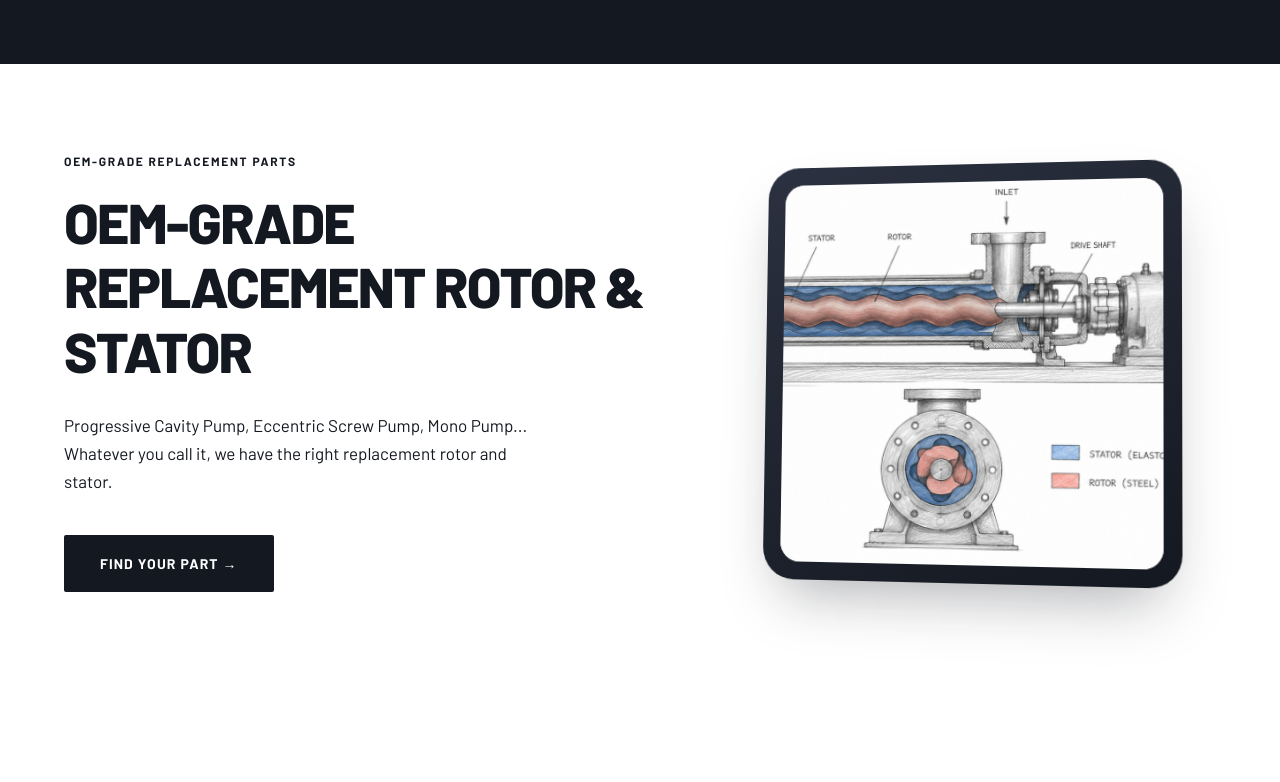
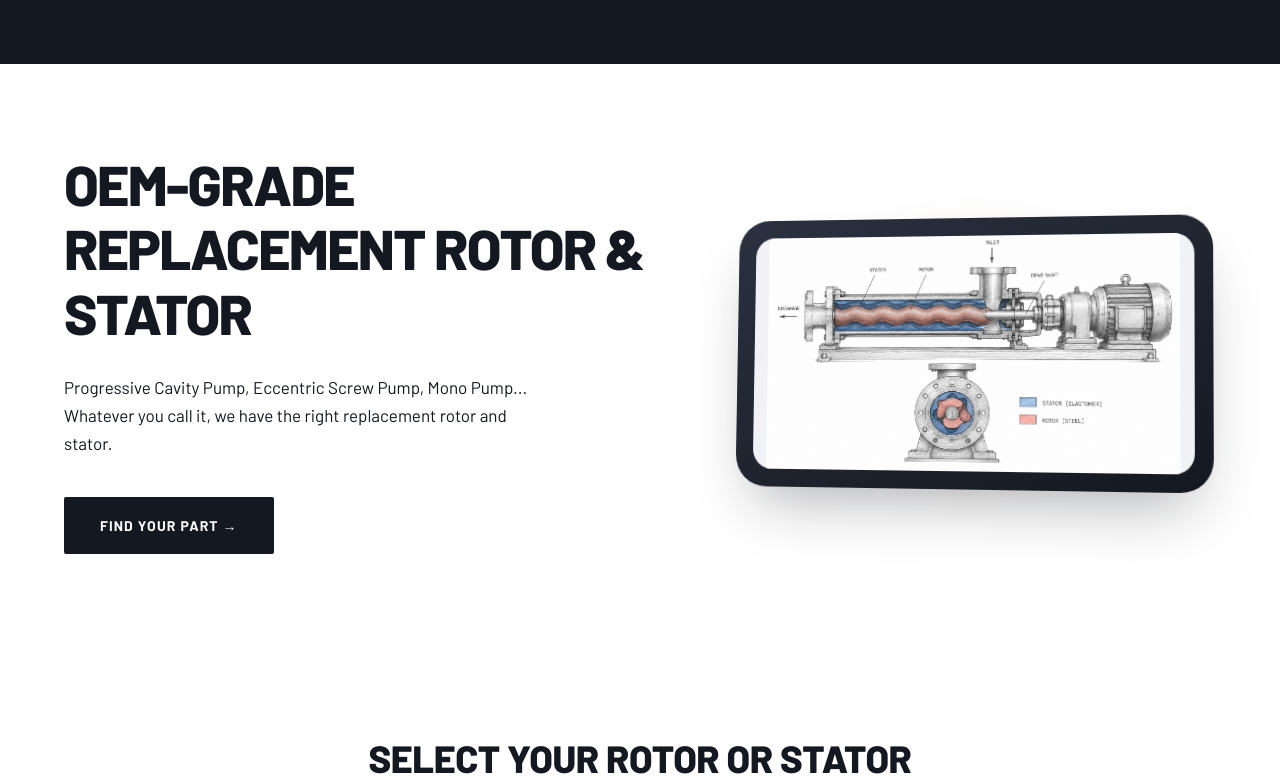
Before and after one commit to rotor-stator/rs, a Next.js app: page /en in a window 1280 px wide. Shown: the top 782 px of the page. Built offline with nearby package versions, Linux system fonts and the light colour scheme.

Commit message:
Remove hero eyebrow text, fix image aspect ratio to landscape

```diff
--- a/components/home/Hero.tsx
+++ b/components/home/Hero.tsx
@@ -33,20 +33,6 @@ export default function Hero() {
       >
         {/* Left column */}
         <div style={{ display: "flex", flexDirection: "column", justifyContent: "center" }}>
-          <span
-            style={{
-              display: "inline-block",
-              fontSize: 12,
-              fontWeight: 700,
-              letterSpacing: "0.14em",
-              textTransform: "uppercase",
-              color: "var(--color-rs-orange)",
-              marginBottom: 20,
-            }}
-          >
-            {t("heroEyebrow")}
-          </span>
-
           <h1
             style={{
               fontSize: "clamp(36px, 5vw, 56px)",
@@ -123,14 +109,14 @@ export default function Hero() {
               zIndex: 0,
             }}
           />
-          {/* Device frame */}
+          {/* Device frame — aspect ratio matches head-pic.png's native 1536×870 */}
           <div
             style={{
               position: "relative",
               zIndex: 1,
               width: "100%",
-              maxWidth: 420,
-              aspectRatio: "1 / 1",
+              maxWidth: 480,
+              aspectRatio: "1536 / 870",
               padding: 18,
               borderRadius: 32,
               background: "linear-gradient(155deg, #2B3140, #141820)",
@@ -152,8 +138,8 @@ export default function Hero() {
                 src="/head-pic.png"
                 alt="OEM-grade replacement rotor and stator"
                 fill
-                style={{ objectFit: "cover" }}
-                sizes="(max-width: 860px) 90vw, 420px"
+                style={{ objectFit: "contain" }}
+                sizes="(max-width: 860px) 90vw, 480px"
                 priority
               />
             </div>
--- a/messages/en.json
+++ b/messages/en.json
@@ -29,7 +29,6 @@
     "statorDesc": "Elastomer stator sleeves for all major screw pump brands",
     "rotorCard": "Rotor",
     "rotorDesc": "Chrome-plated and alloy rotor shafts",
-    "heroEyebrow": "OEM-Grade Replacement Parts",
     "heroTitle": "OEM-Grade Replacement Rotor & Stator",
     "heroTagline": "Progressive Cavity Pump, Eccentric Screw Pump, Mono Pump... Whatever you call it, we have the right replacement rotor and stator.",
     "heroCta": "Find Your Part",
```
